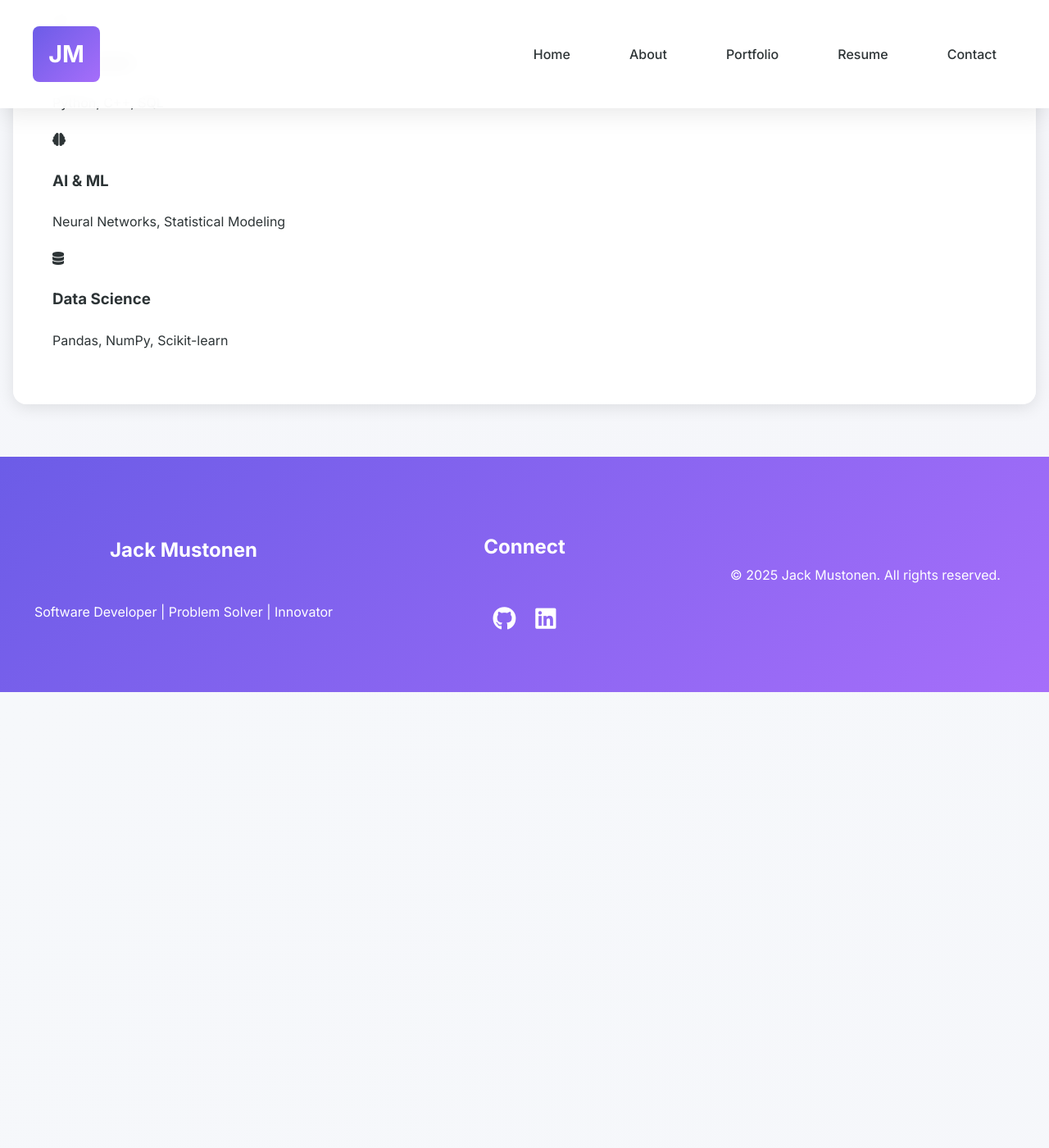
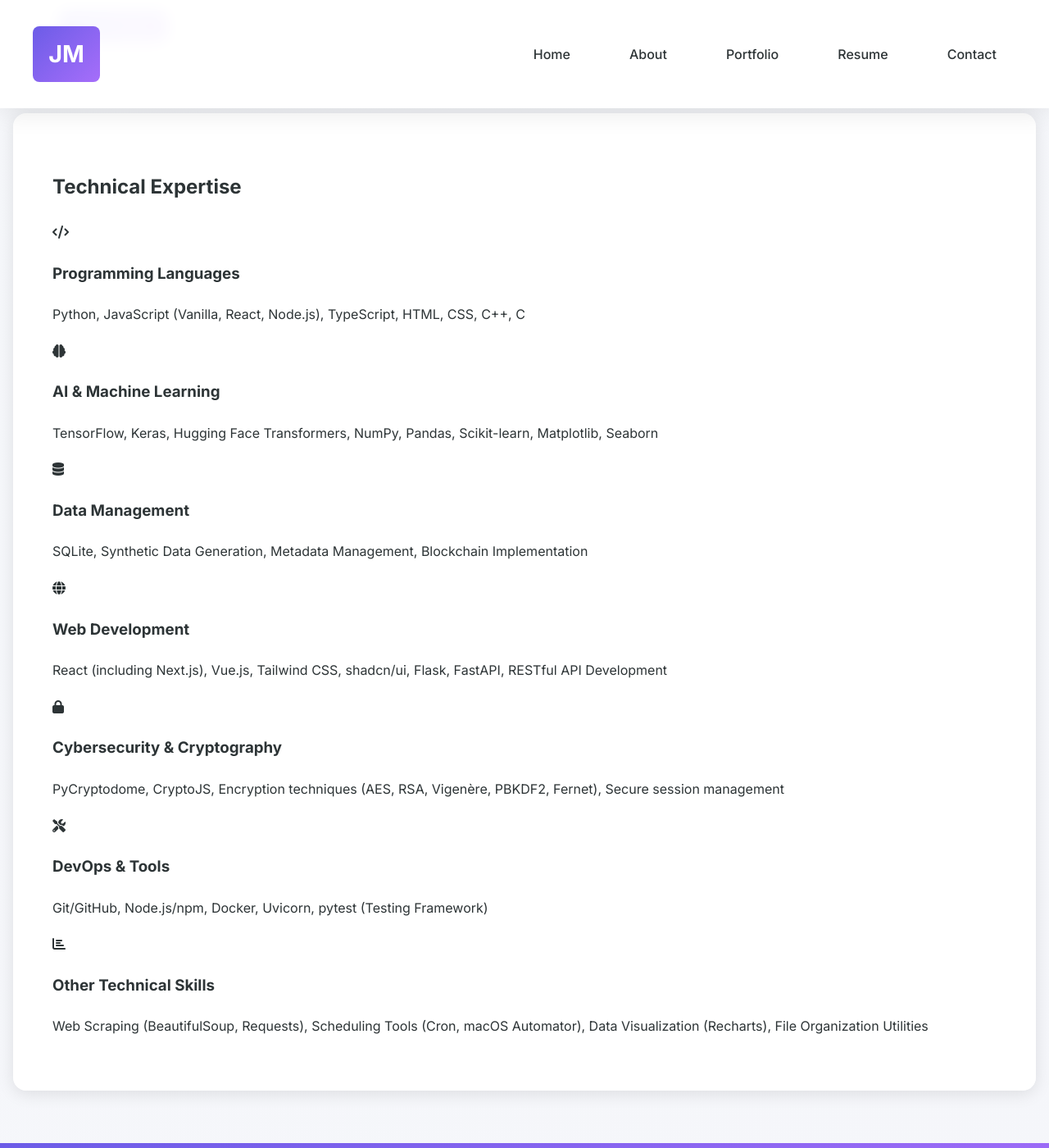
Before and after one commit to APinchofPepper/jackmustonen.com, a Jekyll site: the page built from index.md, in a window 1280 px wide and 1400 px high, scrolled down 1557 px. Shown: the whole window at 82% size. Built offline with Jekyll 4.4.1, drawn with Linux system fonts in a browser that asks for light colours; before the commit the page ends 2401 px from its top, so only the background shows below that; some of the changed text lies outside the part shown.

Commit message:
Update index.md

```diff
--- a/index.md
+++ b/index.md
@@ -16,20 +16,39 @@
     <div class="container">
         <h2 class="section-title animate-fade-up">Featured Projects</h2>
         <div class="project-grid">
+
+            <!-- Distributed File System -->
             <div class="project-card animate-scale-in">
                 <div class="project-content">
-                    <h3>Cat Name Genius</h3>
+                    <h3>Distributed File System</h3>
                     <div class="tags">
                         <span class="tag">Python</span>
-                        <span class="tag">CNN</span>
-                        <span class="tag">Deep Learning</span>
+                        <span class="tag">Flask</span>
+                        <span class="tag">React</span>
+                        <span class="tag">Distributed Systems</span>
                     </div>
-                    <p>An AI-powered application that generates personalized cat names using advanced image recognition technology.</p>
-                    <button onclick="window.location.href='https://github.com/APinchofPepper/cat-name-generator'" class="btn btn-gradient btn-small">View Project</button>
+                    <p>A scalable system featuring file replication, tiered storage, data deduplication, and a modern admin dashboard for managing distributed storage nodes.</p>
+                    <button onclick="window.location.href='https://github.com/APinchofPepper/DistributedFileSystem'" class="btn btn-gradient btn-small">View Project</button>
                 </div>
             </div>
 
+            <!-- Blockchain Supply Chain Tracker -->
             <div class="project-card animate-scale-in delay-1">
+                <div class="project-content">
+                    <h3>Blockchain Supply Chain Tracker</h3>
+                    <div class="tags">
+                        <span class="tag">Python</span>
+                        <span class="tag">FastAPI</span>
+                        <span class="tag">React</span>
+                        <span class="tag">Blockchain</span>
+                    </div>
+                    <p>A blockchain-based system providing end-to-end visibility of product movement with real-time monitoring, environmental metrics, and product journey visualization.</p>
+                    <button onclick="window.location.href='https://github.com/APinchofPepper/BlockchainSupplyChainTracker'" class="btn btn-gradient btn-small">View Project</button>
+                </div>
+            </div>
+
+            <!-- Intelligence Report Generator -->
+            <div class="project-card animate-scale-in delay-2">
                 <div class="project-content">
                     <h3>Intelligence Report Generator</h3>
                     <div class="tags">
@@ -41,10 +60,10 @@
                     <button onclick="window.location.href='https://github.com/APinchofPepper/intelligenceReportGenerator'" class="btn btn-gradient btn-small">View Project</button>
                 </div>
             </div>
+
         </div>
     </div>
 </section>
-
 <section class="skills-section">
     <div class="container">
         <h2 class="section-title animate-fade-up">Technical Expertise</h2>
@@ -54,8 +73,8 @@
                     <i class="fas fa-code"></i>
                 </div>
                 <div class="skill-content">
-                    <h3>Languages</h3>
-                    <p>Python, C++, SQL</p>
+                    <h3>Programming Languages</h3>
+                    <p>Python, JavaScript (Vanilla, React, Node.js), TypeScript, HTML, CSS, C++, C</p>
                 </div>
             </div>
 
@@ -64,8 +83,8 @@
                     <i class="fas fa-brain"></i>
                 </div>
                 <div class="skill-content">
-                    <h3>AI & ML</h3>
-                    <p>Neural Networks, Statistical Modeling</p>
+                    <h3>AI & Machine Learning</h3>
+                    <p>TensorFlow, Keras, Hugging Face Transformers, NumPy, Pandas, Scikit-learn, Matplotlib, Seaborn</p>
                 </div>
             </div>
 
@@ -74,8 +93,48 @@
                     <i class="fas fa-database"></i>
                 </div>
                 <div class="skill-content">
-                    <h3>Data Science</h3>
-                    <p>Pandas, NumPy, Scikit-learn</p>
+                    <h3>Data Management</h3>
+                    <p>SQLite, Synthetic Data Generation, Metadata Management, Blockchain Implementation</p>
+                </div>
+            </div>
+
+            <div class="skill-card animate-scale-in delay-3">
+                <div class="skill-icon">
+                    <i class="fas fa-globe"></i>
+                </div>
+                <div class="skill-content">
+                    <h3>Web Development</h3>
+                    <p>React (including Next.js), Vue.js, Tailwind CSS, shadcn/ui, Flask, FastAPI, RESTful API Development</p>
+                </div>
+            </div>
+
+            <div class="skill-card animate-scale-in delay-4">
+                <div class="skill-icon">
+                    <i class="fas fa-lock"></i>
+                </div>
+                <div class="skill-content">
+                    <h3>Cybersecurity & Cryptography</h3>
+                    <p>PyCryptodome, CryptoJS, Encryption techniques (AES, RSA, Vigenère, PBKDF2, Fernet), Secure session management</p>
+                </div>
+            </div>
+
+            <div class="skill-card animate-scale-in delay-5">
+                <div class="skill-icon">
+                    <i class="fas fa-tools"></i>
+                </div>
+                <div class="skill-content">
+                    <h3>DevOps & Tools</h3>
+                    <p>Git/GitHub, Node.js/npm, Docker, Uvicorn, pytest (Testing Framework)</p>
+                </div>
+            </div>
+
+            <div class="skill-card animate-scale-in delay-6">
+                <div class="skill-icon">
+                    <i class="fas fa-chart-bar"></i>
+                </div>
+                <div class="skill-content">
+                    <h3>Other Technical Skills</h3>
+                    <p>Web Scraping (BeautifulSoup, Requests), Scheduling Tools (Cron, macOS Automator), Data Visualization (Recharts), File Organization Utilities</p>
                 </div>
             </div>
         </div>
```
